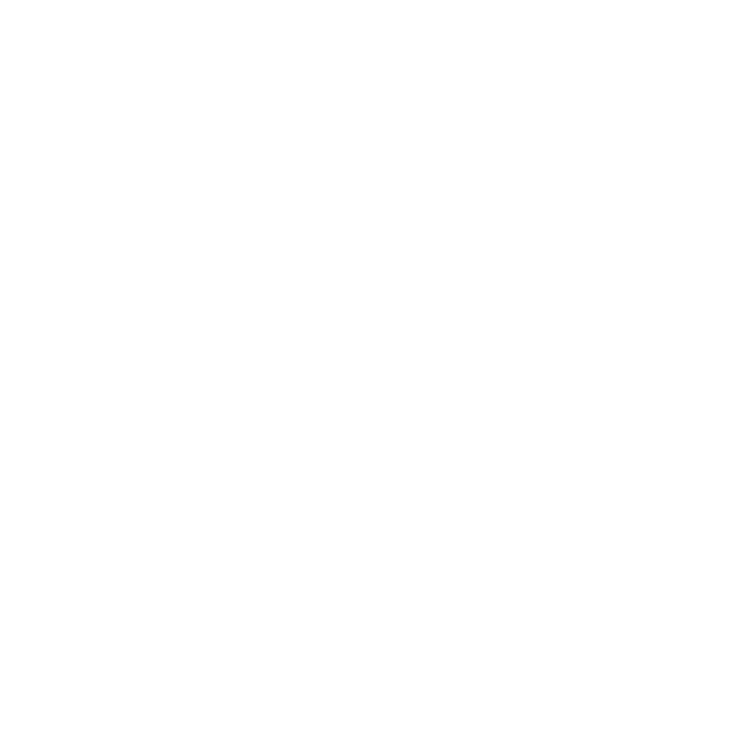
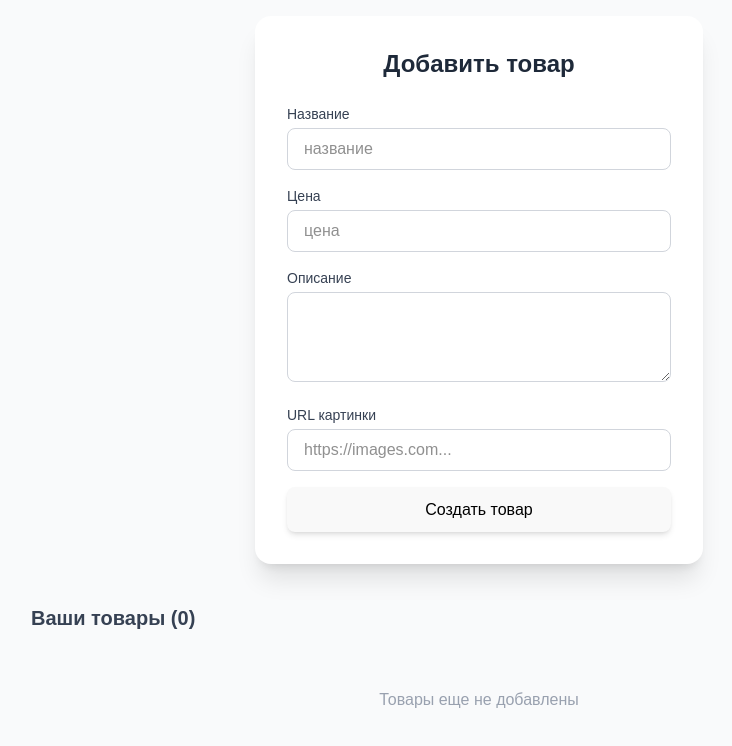
Before and after one commit to fara0nchik681/first-project-react, a React (Vite) app: page /add in a window 1280 px wide. Before the commit this address had no page. Shown: the top 746 px of the page, without its empty margins (161-893 px from the left). Built offline with nearby package versions, Linux system fonts and the light colour scheme.

Commit message:
tenth commit

```diff
--- a/src/App.jsx
+++ b/src/App.jsx
@@ -12,6 +12,7 @@
 import { Routes,Route } from 'react-router-dom'
 import Auth from './pages/Auth'
 import ProductPage from './pages/ProductPage'
+import AddProductPage from './pages/AddProductPage'
 
 
 
@@ -25,6 +26,7 @@
 <Route path="/edu" element={<Education/>}/>
 <Route path="/login" element={<Auth/>}/>
 <Route path ="/product/:id" element={<ProductPage/>}/>
+<Route path="/add" element={<AddProductPage/>}/>
     </Routes>
 
 
--- a/src/Header.jsx
+++ b/src/Header.jsx
@@ -18,13 +18,16 @@
     };
 
     return (
+
       <header style={headerStyles}>
         <div>интернет магазин</div>
         <div style={buttonStyle}>
           <CardConditional isLogin={isLogin} setIsLogin={setIsLogin} />
         </div>
       </header>
+
     );
   }
 
+
   export default Header;
--- a/src/components/CardConditional.jsx
+++ b/src/components/CardConditional.jsx
@@ -16,10 +16,14 @@
 return(
 <div>
     <Link to ={"/login"}>{isLogin == true
-?<button onClick={()=>setIsLogin(false)}>войти</button>
-:<button onClick={()=>setIsLogin(true)}>выйти</button>
+?<button onClick={()=>setIsLogin(false)}>выйти</button>
+:<button onClick={()=>setIsLogin(true)}>войти</button>
 
 }</Link>
+<Link to={"/add"}><button>
+админка
+
+  </button></Link>
 
 
 
--- /dev/null
+++ b/src/components/EduComponents/TestForm.jsx
@@ -0,0 +1,33 @@
+import { useState } from "react"
+
+
+function TestForm(){
+    const [text,setText]=useState("deko")
+
+return(
+<div>
+<h1>первая форма</h1>
+<input
+type="text"
+value={text}
+onChange={(event)=>{
+    setText(event.target.value)
+console.log(event.target.value)
+
+
+}}
+/>
+
+
+
+
+
+</div>
+
+
+
+)
+
+}
+
+export default TestForm
--- /dev/null
+++ b/src/pages/AddProductPage.jsx
@@ -0,0 +1,155 @@
+import React, { useState } from 'react';
+import { useEffect } from 'react';
+const AddProductPage = () => {
+  const [product, setProduct] = useState({
+    title: '',
+    price: '',
+    description: '',
+    image: ''
+  });
+
+  // Состояние для хранения списка всех добавленных товаров
+  const [productList, setProductList] = useState([]);
+
+  const handleChange = (e) => {
+    const { name, value } = e.target;
+    setProduct(prev => ({
+      ...prev,
+      [name]: value
+    }));
+  };
+
+  const handleSubmit = (e) => {
+    e.preventDefault();
+
+    // Добавляем текущий товар в список (добавляем id для ключа)
+    const newProduct = { ...product, id: Date.now() };
+    setProductList([newProduct, ...productList]);
+
+    // Очищаем форму
+    setProduct({ title: '', price: '', description: '', image: '' });
+    console.log('Товар добавлен в список');
+  };
+
+  // Функция удаления товара
+  const deleteProduct = (id) => {
+    setProductList(productList.filter(item => item.id !== id));
+  };
+
+  return (
+    <div className="min-h-screen bg-gray-50 flex flex-col items-center p-4">
+      {/* Форма добавления */}
+      <div className="w-full max-w-md bg-white rounded-2xl shadow-xl p-8 mb-10">
+        <h2 className="text-2xl font-bold text-gray-800 mb-6 text-center">
+          Добавить товар
+        </h2>
+
+        <form onSubmit={handleSubmit} className="space-y-4">
+          <div>
+            <label className="block text-sm font-medium text-gray-700 mb-1">Название</label>
+            <input
+              type="text"
+              name="title"
+              value={product.title}
+              onChange={handleChange}
+              placeholder="название"
+              className="w-full px-4 py-2 border border-gray-300 rounded-lg focus:ring-2 focus:ring-blue-500 outline-none transition"
+              required
+            />
+          </div>
+
+          <div>
+            <label className="block text-sm font-medium text-gray-700 mb-1">Цена</label>
+            <input
+              type="number"
+              name="price"
+              value={product.price}
+              onChange={handleChange}
+              placeholder="цена"
+              className="w-full px-4 py-2 border border-gray-300 rounded-lg focus:ring-2 focus:ring-blue-500 outline-none transition"
+              required
+            />
+          </div>
+
+          <div>
+            <label className="block text-sm font-medium text-gray-700 mb-1">Описание</label>
+            <textarea
+              name="description"
+              value={product.description}
+              onChange={handleChange}
+              rows="3"
+              className="w-full px-4 py-2 border border-gray-300 rounded-lg focus:ring-2 focus:ring-blue-500 outline-none transition"
+            />
+          </div>
+
+          <div>
+            <label className="block text-sm font-medium text-gray-700 mb-1">URL картинки</label>
+            <input
+              type="url"
+              name="image"
+              value={product.image}
+              onChange={handleChange}
+              placeholder="https://images.com..."
+              className="w-full px-4 py-2 border border-gray-300 rounded-lg focus:ring-2 focus:ring-blue-500 outline-none transition"
+            />
+          </div>
+
+          {product.image && (
+            <div className="mt-2">
+              <img src={product.image} alt="preview" className="h-20 w-20 object-cover rounded-lg border" />
+            </div>
+          )}
+
+          <button
+            type="submit"
+            className="w-full bg-indigo-600 hover:bg-indigo-700 text-black font-semibold py-3 rounded-lg shadow-md transition duration-200"
+          >
+            Создать товар
+          </button>
+        </form>
+      </div>
+
+      {/* Список товаров */}
+      <div className="w-full max-w-4xl">
+        <h3 className="text-xl font-bold mb-4 text-gray-700">Ваши товары ({productList.length})</h3>
+
+
+
+
+
+
+
+
+        <div className="grid grid-cols-1 md:grid-cols-2 gap-4">
+          {productList.map((item) => (
+            <div key={item.id} className="bg-white p-4 rounded-xl shadow-md flex gap-4 items-center border">
+              <img
+                src={item.image || 'https://placeholder.com'}
+                alt={item.title}
+                className="w-20 h-20 object-cover rounded-md bg-gray-100"
+              />
+              <div className="flex-1">
+                <h4 className="font-bold text-lg leading-tight">{item.title}</h4>
+                <p className="text-indigo-600 font-semibold">{item.price} ₽</p>
+                <p className="text-sm text-gray-500 line-clamp-1">{item.description}</p>
+
+              </div>
+              <button
+                onClick={() => deleteProduct(item.id)}
+                className="bg-red-50 text-red-500 hover:bg-red-500 hover:text-white p-2 rounded-lg transition-colors border border-red-100"
+              >
+                Удалить
+              </button>
+            </div>
+          ))}
+        </div>
+
+        {productList.length === 0 && (
+          <p className="text-center text-gray-400 mt-10">Товары еще не добавлены</p>
+        )}
+      </div>
+    </div>
+  );
+};
+
+export default AddProductPage;
--- a/src/pages/Auth.jsx
+++ b/src/pages/Auth.jsx
@@ -1,18 +1,85 @@
 import Header from "../Header"
+import { useState } from "react"
 
-function Auth(){
+function Auth() {
+  const [email, setEmail] = useState("")
+  const [password, setPassword] = useState("")
+  const [showPassword, setShowPassword] = useState(false) // Состояние видимости
+  const [error, setError] = useState("")
 
-return(
-<div>
-    <Header/>
-<h1>Авторизация</h1>
+  function handleSubmit(event) {
+    event.preventDefault()
+    setError("")
 
-</div>
+    if (!email.includes("@")) {
+      setError("Введите корректный email")
+      return
+    }
+    if (password.length < 6) {
+      setError("Пароль должен быть не менее 6 символов")
+      return
+    }
+
+    console.log("Форма отправлена")
+  }
+
+  return (
+    <div className="min-h-screen bg-gray-50 text-gray-800">
+      <Header />
+
+      <div className="flex flex-col items-center justify-center mt-20 px-4">
+        <div className="w-full max-w-md bg-white p-8 rounded-xl shadow-lg">
+          <h1 className="text-3xl font-bold text-center mb-8">Авторизация</h1>
+
+          <form onSubmit={handleSubmit} className="flex flex-col gap-5">
+
+            <div>
+              <label className="block text-sm font-medium mb-1">Email</label>
+              <input
+                type="text"
+                className="w-full px-4 py-2 border border-gray-300 rounded-lg focus:ring-2 focus:ring-blue-500 outline-none"
+                value={email}
+                onChange={(e) => setEmail(e.target.value)}
+              />
+            </div>
 
 
-)
+            <div>
+              <label className="block text-sm font-medium mb-1">Пароль</label>
+              <div className="relative">
+                <input
+                  type={showPassword ? "text" : "password"} // Переключаем тип
+                  className="w-full px-4 py-2 border border-gray-300 rounded-lg focus:ring-2 focus:ring-blue-500 outline-none"
+                  value={password}
+                  onChange={(e) => setPassword(e.target.value)}
+                />
+                <button
+                  type="button" // Важно: type="button", чтобы не отправлялась форма
+                  onClick={() => setShowPassword(!showPassword)}
+                  className="absolute right-3 top-1/2 -translate-y-1/2 text-sm text-gray-500 hover:text-blue-600 font-medium transition-colors"
+                >
+                  {showPassword ? "Скрыть" : "Показать"}
+                </button>
+              </div>
+            </div>
 
+            {error && (
+              <p className="text-red-500 text-sm bg-red-50 p-2 rounded border border-red-200">
+                {error}
+              </p>
+            )}
 
+            <button
+              type="submit"
+              className="w-full bg-blue-600 hover:bg-blue-700 text-black font-semibold py-3 rounded-lg transition-all active:scale-[0.98]"
+            >
+              Войти
+            </button>
+          </form>
+        </div>
+      </div>
+    </div>
+  )
 }
 
 export default Auth
--- a/src/pages/Education.jsx
+++ b/src/pages/Education.jsx
@@ -10,6 +10,7 @@
 import OnChangeComp from "../components/OnChangeComp"
 import { useEffect } from "react"
 import Users from "../components/Users"
+import TestForm from "../components/EduComponents/TestForm"
 
 
 
@@ -23,6 +24,7 @@
         <div className="flex flex-col gap-10">
 
         <h1>обучающая страница</h1>
+        <TestForm/>
         {/* <Users/> */}
         <MyComponent/>
         <SampleBlock
```
